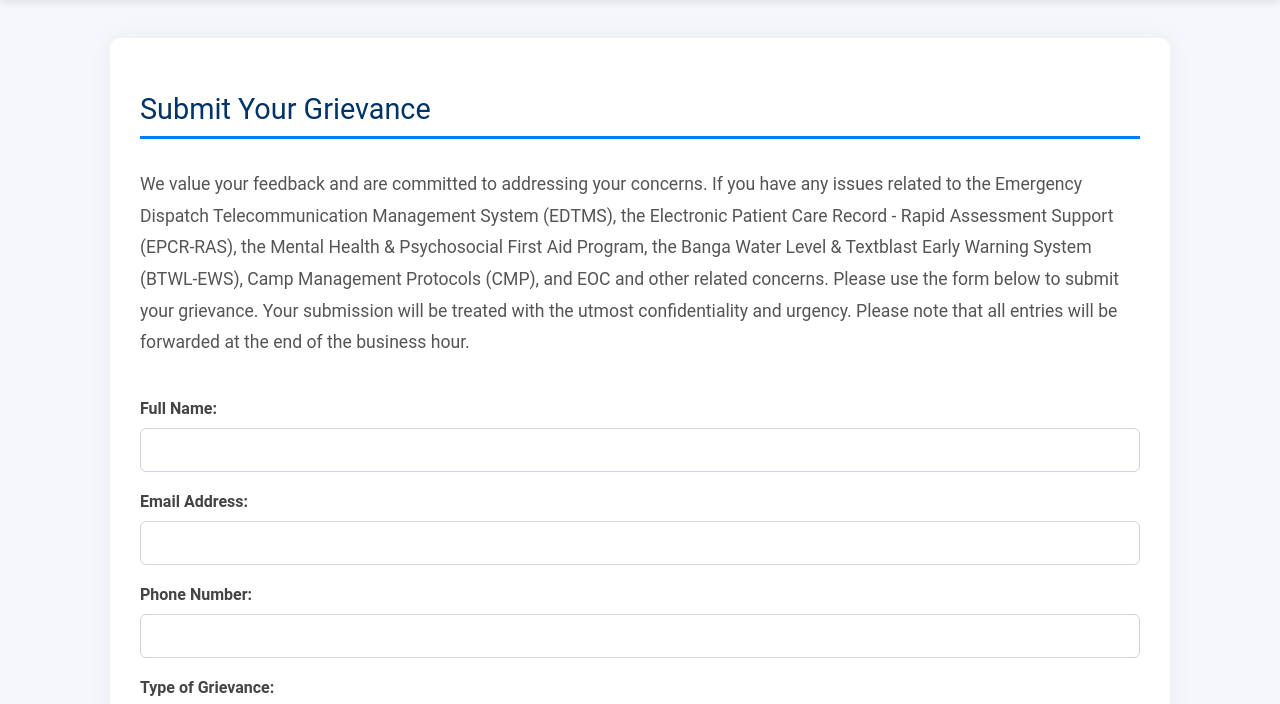
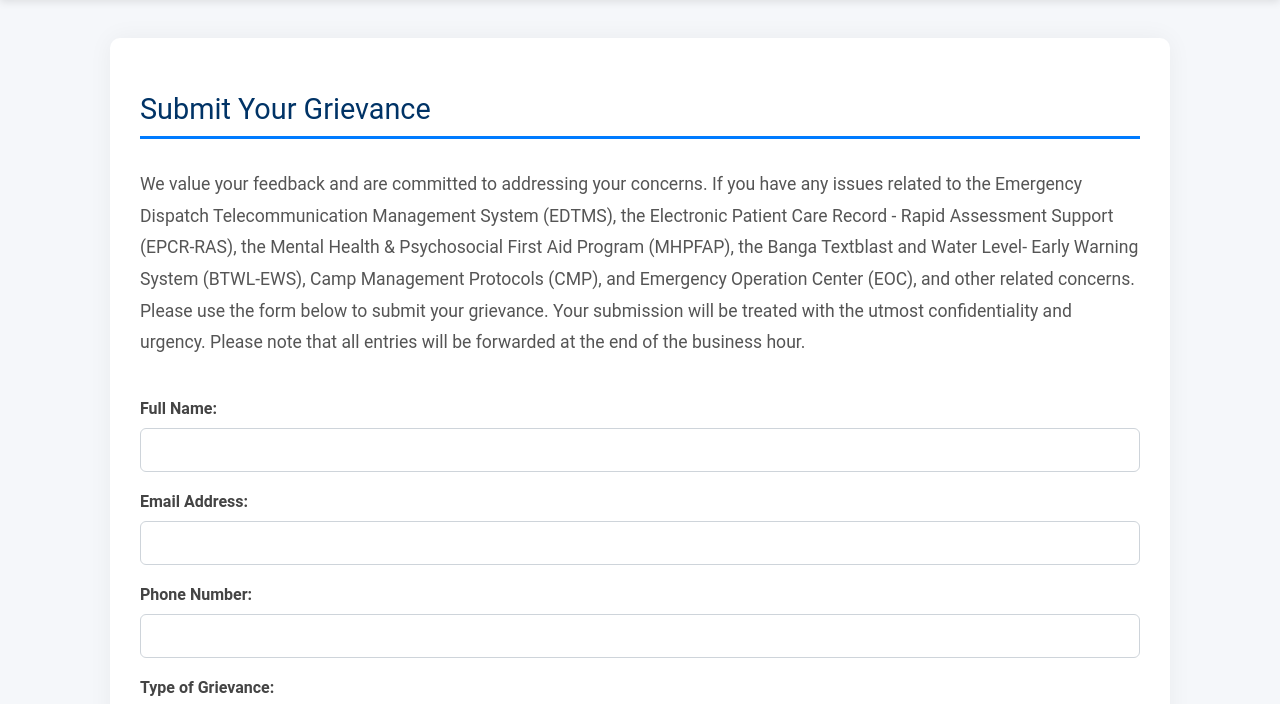
Before and after one commit to ResilientFocus/MDRRMO-BANGA-GRIEVANCES, a plain HTML site: page index.html in a window 1280 px wide. Shown: the part 89-793 px from the top of the page. Drawn offline with Linux system fonts and the light colour scheme.

Commit message:
Update index.html

```diff
--- a/index.html
+++ b/index.html
@@ -146,7 +146,7 @@
 
     <div class="container">
         <h2>Submit Your Grievance</h2>
-        <p>We value your feedback and are committed to addressing your concerns. If you have any issues related to the Emergency Dispatch Telecommunication Management System (EDTMS), the Electronic Patient Care Record - Rapid Assessment Support (EPCR-RAS), the Mental Health & Psychosocial First Aid Program, the Banga Water Level & Textblast Early Warning System (BTWL-EWS), Camp Management Protocols (CMP), and EOC and other related concerns. Please use the form below to submit your grievance. Your submission will be treated with the utmost confidentiality and urgency. Please note that all entries will be forwarded at the end of the business hour.</p>
+        <p>We value your feedback and are committed to addressing your concerns. If you have any issues related to the Emergency Dispatch Telecommunication Management System (EDTMS), the Electronic Patient Care Record - Rapid Assessment Support (EPCR-RAS), the Mental Health & Psychosocial First Aid Program (MHPFAP), the Banga Textblast and Water Level- Early Warning System (BTWL-EWS), Camp Management Protocols (CMP), and Emergency Operation Center (EOC), and other related concerns. Please use the form below to submit your grievance. Your submission will be treated with the utmost confidentiality and urgency. Please note that all entries will be forwarded at the end of the business hour.</p>
 
         <form action="https://formspree.io/f/xwpegoyd" method="POST">
             <label for="name">Full Name:</label>
```
